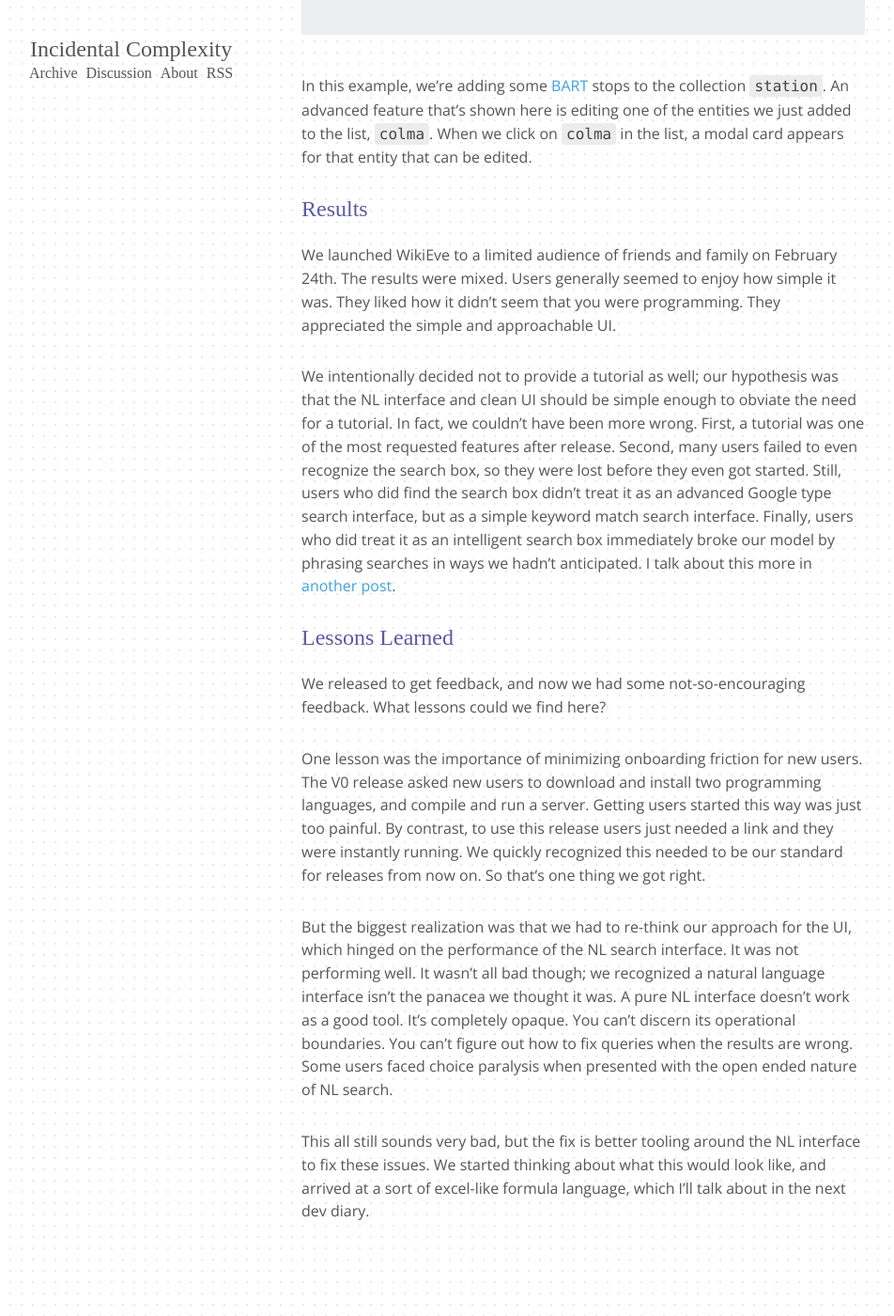
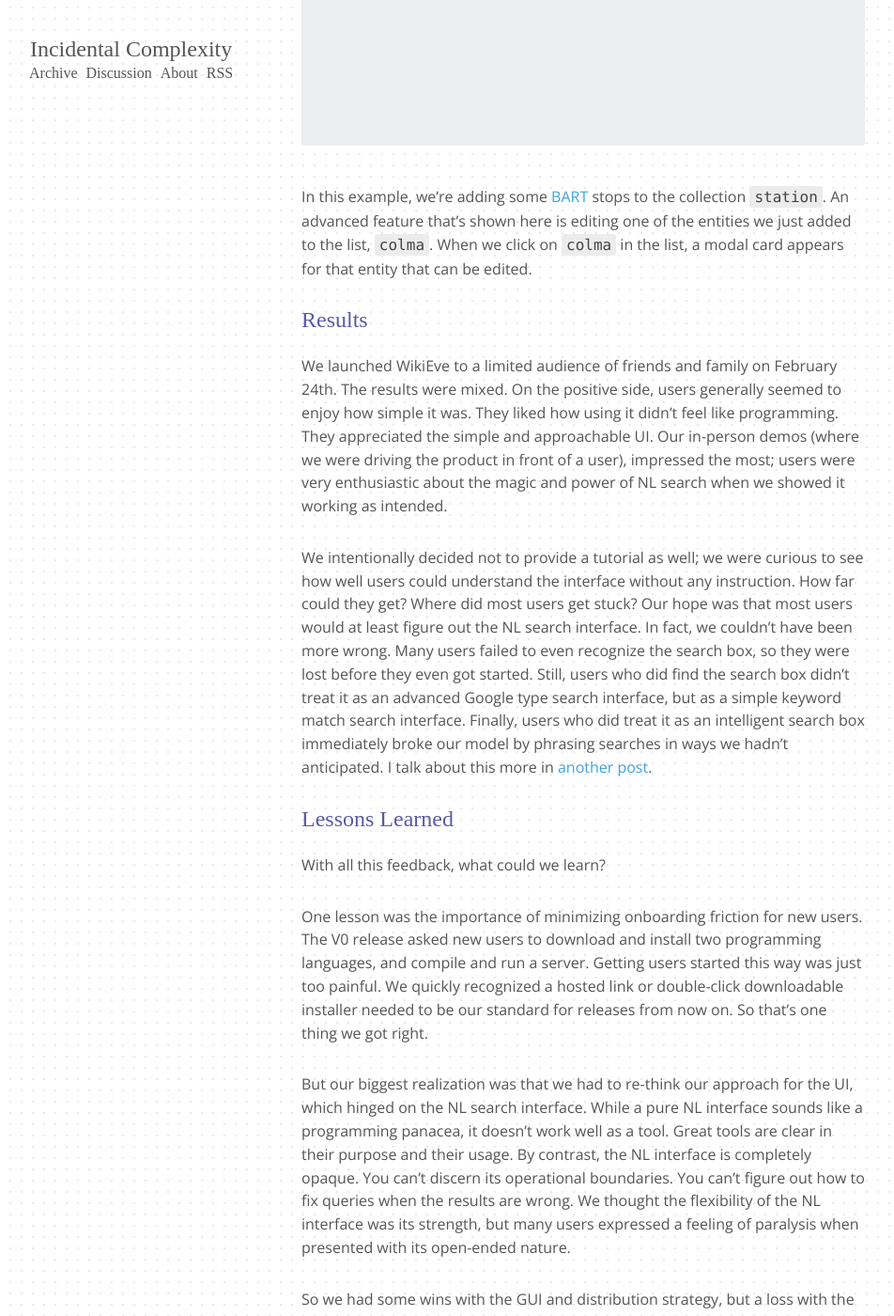
Before and after one commit to Kodowa/incidentalcomplexity, a Jekyll site: the page built from drafts/2016-06-07-jan-feb.md, in a window 1280 px wide and 1400 px high, scrolled down 7258 px. Shown: the whole window at 94% size, without its empty margins (19-971 px from the left). Built offline with Jekyll 4.4.1, drawn with Linux system fonts in a browser that asks for light colours; some web fonts are replaced; some of the changed text lies outside the part shown.

Commit message:
Final draft of dev diary

```diff
--- a/drafts/2016-06-07-jan-feb.md
+++ b/drafts/2016-06-07-jan-feb.md
@@ -7,20 +7,22 @@
 
 At the start of 2016 we decided it was about time for another "release". I say "release" since we are developing in the open (for now, that's happening on our [Github](http://www.github.com/witheve). In January, our cadence was still very research-focused, but it had been almost 6 months since we [released V0](http://www.chris-granger.com/2015/08/17/version-0/). So we targeted February to showcase our next direction to the public.
 
+### People
+
+In January, Eric Hoffman joined the team. Eric has an insanely interesting background, from the navy research lab to building super computers at cray, to co-founding [Clustrix](http://www.clustrix.com/), so we are excited to bring his expertise to the team. Unfortunately, we lost Jamie to visa issues, but we wish him all the best! Thus we persist as a merry band of Five.
+
 ### Platform Work
 
 In October, Chris wrote a new runtime in [TypeScript](http://www.typescriptlang.org/) for his CardWiki experiment. Our V0 runtime was written in [Rust](https://www.rust-lang.org/), which was fine except for the distribution part of the story; with TypeScript, we can ship the runtime to the client's browser and have it do all the work. Contrast with Rust, where the user had to download and install Rust, compile the runtime, and then compile, host, and connect to a server. So we went ahead with the new Typescript runtime.
 
 ### Syntax
 
-Eve has been missing a syntax for a while. We used to have one, but we abandoned it in 2015. You can check out the last syntax on [Github](https://github.com/witheve/Eve/tree/syntax/), or see it in action in a [previous post](http://incidentalcomplexity.com/2014/12/01/nov/). Our theory at the time was that Eve is a language for non-programmers, therefore we should use it as our users would i.e. without a syntax.
+Eve has been missing a syntax for a while. We used to have one, but we abandoned it early in 2015. You can check out the last syntax on [github](https://github.com/witheve/Eve/tree/syntax/), or see it in action in a [previous post](http://incidentalcomplexity.com/2014/12/01/nov/). Our theory at the time was that Eve is a language for non-programmers, therefore we should use it as our users would, i.e. without a syntax.
 
 Thus, as we developed the [Foursquare clone](http://incidentalcomplexity.com/2015/07/02/mar-jun/), V0, and the [madlibs editor](http://incidentalcomplexity.com/2015/10/15/jul-sept/), we had no formal syntax for Eve. As we learned, this was probably not a good idea for several reasons.
 
 1. Testing - Writing tests for a GUI is hard, especially when both the GUI and the runtime are constantly changing. Thus, we had no way to verify that a change in the runtime wouldn't break the client, or vice versa.
-
-2. Sharing - Sharing graphical code is not impossible, but you first have to figure out what it is you're sharing. For us, this was very much a problem, because our ideas behind the meaning of code in a GUI was constantly in flux. Are you sharing a graph? A madlib? A card? With a syntax, you share text code and you're done.
-
+2. Sharing - Sharing graphical code is not impossible, but you first have to figure out what it is you're sharing. For us, the form of graphical code was constantly in flux. Is the code a visual graph? A madlib? A card? Our definition of code was changing almost monthly, and we had no constant factor between incarnations. A syntax would have been that constant factor.
 3. Bug reporting/reproducing - This is a combination of (1) and (2), but it’s sinister in its own right. If you find a bug in the client, you first have to reproduce it. For a GUI client, this is problematic due to issues as mundane as screen resolution and DPI, browser version, or the size of a window. Once you've reproduced the bug, now you have to share the steps with a team member. How? Do you make a video? Do you write a detailed list of instructions? With a syntax, you just copy and paste the code and you're done.
 
 So by January 2016, we decided to invest in a syntax, as it would pay dividends by ameliorating the above. Let's take a look at how it works:
@@ -62,7 +64,7 @@
 
 WikiEve started from Chris' [CardWiki experiment](http://incidentalcomplexity.com/2016/06/03/oct-nov/), which used a natural language (NL) query parser as the primary interface for Eve. WikiEve extended this concept to a full frontend UI. Really, WikiEve started out as something very different I will call MarkdownEve.
 
-#### MarkdownEve ([github](https://github.com/witheve/Eve/tree/a82f3411f541cf99c223ecd30a5cd3e80ea3dd2f))
+#### MarkdownEve ([github](https://github.com/witheve/Eve/tree/a82f3411f541cf99c223ecd30a5cd3e80ea3dd2f)
 
 In CardWiki, a card was just a piece of UI that represented an entity, collection, or query result. The cards themselves can be thought of as living wiki articles, that update in real-time as edits are made. Like wikis, these cards could contain plain text and formatting (Markdown in this case, hence the moniker) that had no specific semantic meaning to a program. Unlike a wiki, semantic meaning could be added in the form of inline queries. The existence of inline queries in a card provided the basis for computation in the system, much like this contemporary [demo](https://s3.amazonaws.com/worrydream.com/ClimateChange/Video/06-autocomplete.mov) by Bret Victor.
 
@@ -78,7 +80,7 @@
 
 We then add a `related to` attribute, whose value is another entity `ryan`. We can actually edit Ryan's card from Chris' card by clicking on Ryan’s name. A modal card appears, which we can edit in place{{ site.url }} Finally, we embed a list of all Chris' employees in the card.
 
-What we had at this point was basically a live document editor, where each "card" was more akin to a word document. This UI might actually work as a product. Imagine a Powerpoint or a word document backed by Eve, where it updates as your data updates. The quarterly presentation you did last month is all ready with this month's data, as soon as its available. Imagine a scholarly article where a simulation is embedded in the actual document, and you can play with it and edit it right there. But could this work as a programming model? We tried ourselves first, but the answer was a resounding "No". Some of us found the programming model very confusing. Others found the workflow very limiting.
+What we had at this point was basically a live document editor, where each "card" was more like a word document. This UI might actually work as a product. Imagine a powerpoint or a word document backed by Eve, where it updates as your data updates. The quarterly presentation you did last month is all ready with this month's data, as soon as its available. Imagine a scholarly article where a simulation is embedded in the actual document, and you can play with it and edit it right there. But could this work as a programming model? We tried ourselves first, but the answer was a resounding "No". Some of us found the programming model very confusing. Others found the workflow very limiting.
 
 So we scrapped MarkdownEve before we showed it to anyone, and went back to the drawing board.
 
@@ -104,16 +106,16 @@
 
 ### Results
 
-We launched WikiEve to a limited audience of friends and family on February 24th. The results were mixed. Users generally seemed to enjoy how simple it was. They liked how it didn't seem that you were programming. They appreciated the simple and approachable UI.
+We launched WikiEve to a limited audience of friends and family on February 24th. The results were mixed. On the positive side, users generally seemed to enjoy how simple it was. They liked how using it didn't feel like programming. They appreciated the simple and approachable UI. Our in-person demos (where we were driving the product in front of a user), impressed the most; users were very enthusiastic about the magic and power of NL search when we showed it working as intended.
 
-We intentionally decided not to provide a tutorial as well; our hypothesis was that the NL interface and clean UI should be simple enough to obviate the need for a tutorial. In fact, we couldn't have been more wrong. First, a tutorial was one of the most requested features after release. Second, many users failed to even recognize the search box, so they were lost before they even got started. Still, users who did find the search box didn't treat it as an advanced Google type search interface, but as a simple keyword match search interface. Finally, users who did treat it as an intelligent search box immediately broke our model by phrasing searches in ways we hadn't anticipated. I talk about this more in [another post]().
+We intentionally decided not to provide a tutorial as well; we were curious to see how well users could understand the interface without any instruction. How far could they get? Where did most users get stuck? Our hope was that most users would at least figure out the NL search interface. In fact, we couldn't have been more wrong. Many users failed to even recognize the search box, so they were lost before they even got started. Still, users who did find the search box didn't treat it as an advanced Google type search interface, but as a simple keyword match search interface. Finally, users who did treat it as an intelligent search box immediately broke our model by phrasing searches in ways we hadn't anticipated. I talk about this more in [another post]().
 
 ### Lessons Learned
 
-We released to get feedback, and now we had some not-so-encouraging feedback. What lessons could we find here?
+With all this feedback, what could we learn?
 
-One lesson was the importance of minimizing onboarding friction for new users. The V0 release asked new users to download and install two programming languages, and compile and run a server. Getting users started this way was just too painful. By contrast, to use this release users just needed a link and they were instantly running. We quickly recognized this needed to be our standard for releases from now on. So that’s one thing we got right.
+One lesson was the importance of minimizing onboarding friction for new users. The V0 release asked new users to download and install two programming languages, and compile and run a server. Getting users started this way was just too painful. We quickly recognized a hosted link or double-click downloadable installer needed to be our standard for releases from now on. So that’s one thing we got right.
 
-But the biggest realization was that we had to re-think our approach for the UI, which hinged on the performance of the NL search interface. It was not performing well. It wasn't all bad though; we recognized a natural language interface isn't the panacea we thought it was. A pure NL interface doesn't work as a good tool. It's completely opaque. You can't discern its operational boundaries. You can't figure out how to fix queries when the results are wrong. Some users faced choice paralysis when presented with the open ended nature of NL search.
+But our biggest realization was that we had to re-think our approach for the UI, which hinged on the NL search interface. While a pure NL interface sounds like a programming panacea, it doesn’t work well as a tool. Great tools are clear in their purpose and their usage. By contrast, the NL interface is completely opaque. You can't discern its operational boundaries. You can't figure out how to fix queries when the results are wrong. We thought the flexibility of the NL interface was its strength, but many users expressed a feeling of paralysis when presented with its open-ended nature.
 
-This all still sounds very bad, but the fix is better tooling around the NL interface to fix these issues. We started thinking about what this would look like, and arrived at a sort of excel-like formula language, which I'll talk about in the next dev diary.
+So we had some wins with the GUI and distribution strategy, but a loss with the NL interface. Improvements to this interface will be the subject of the next Dev Diary.
```
